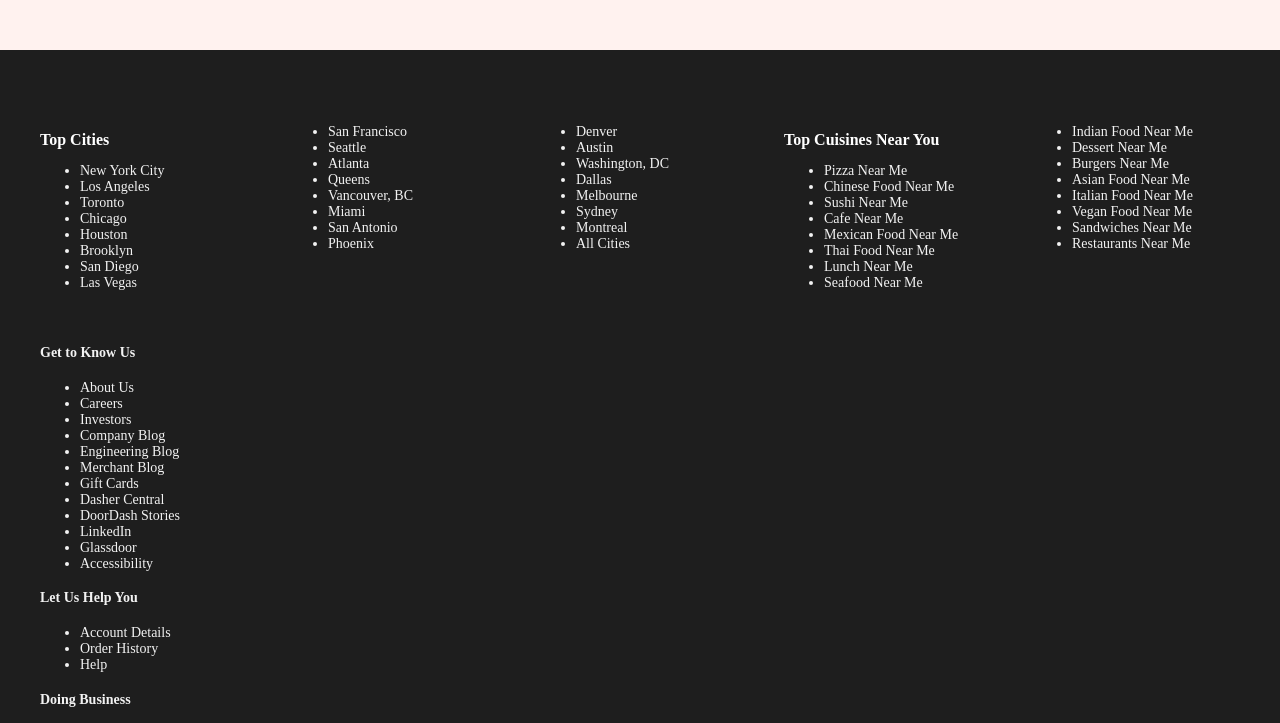
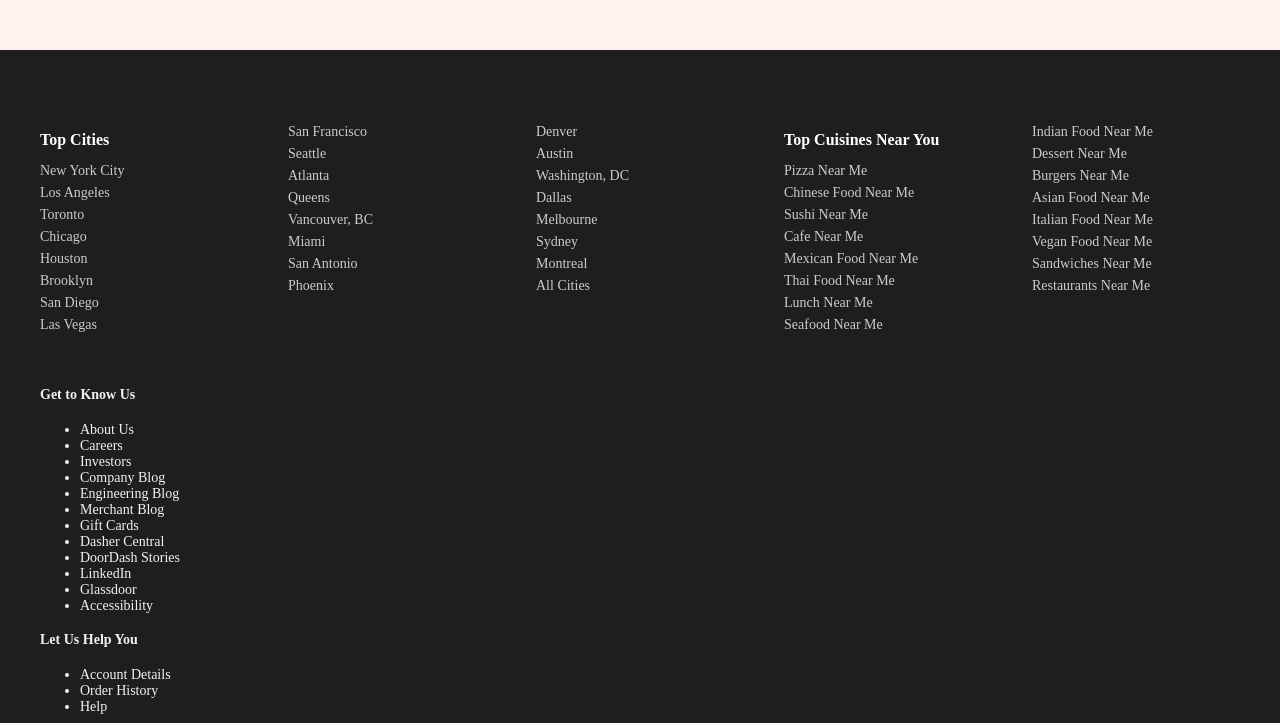
Before and after one commit to Arlenmarqs/landingpage05, a plain HTML site: page index.html in a window 1280 px wide. Shown: the part 1500-2223 px from the top of the page. Drawn offline with Linux system fonts and the light colour scheme.

Commit message:
footer colunas style.css

```diff
--- a/style.css
+++ b/style.css
@@ -272,3 +272,30 @@ p {
   max-width: 1300px;
   margin: 0 auto;
 }
+.footer-columns {
+  display: flex;
+  flex-wrap: wrap;
+  gap: 40px;
+  margin-bottom: 40px;
+}
+
+.footer-columns .column {
+  flex: 1;
+  min-width: 180px;
+}
+
+.footer-columns h4 {
+  margin-bottom: 12px;
+  font-size: 16px;
+  color: #fff;
+}
+
+.footer-columns ul {
+  list-style: none;
+  padding: 0;
+}
+
+.footer-columns li {
+  margin-bottom: 6px;
+  color: #ccc;
+}
```
